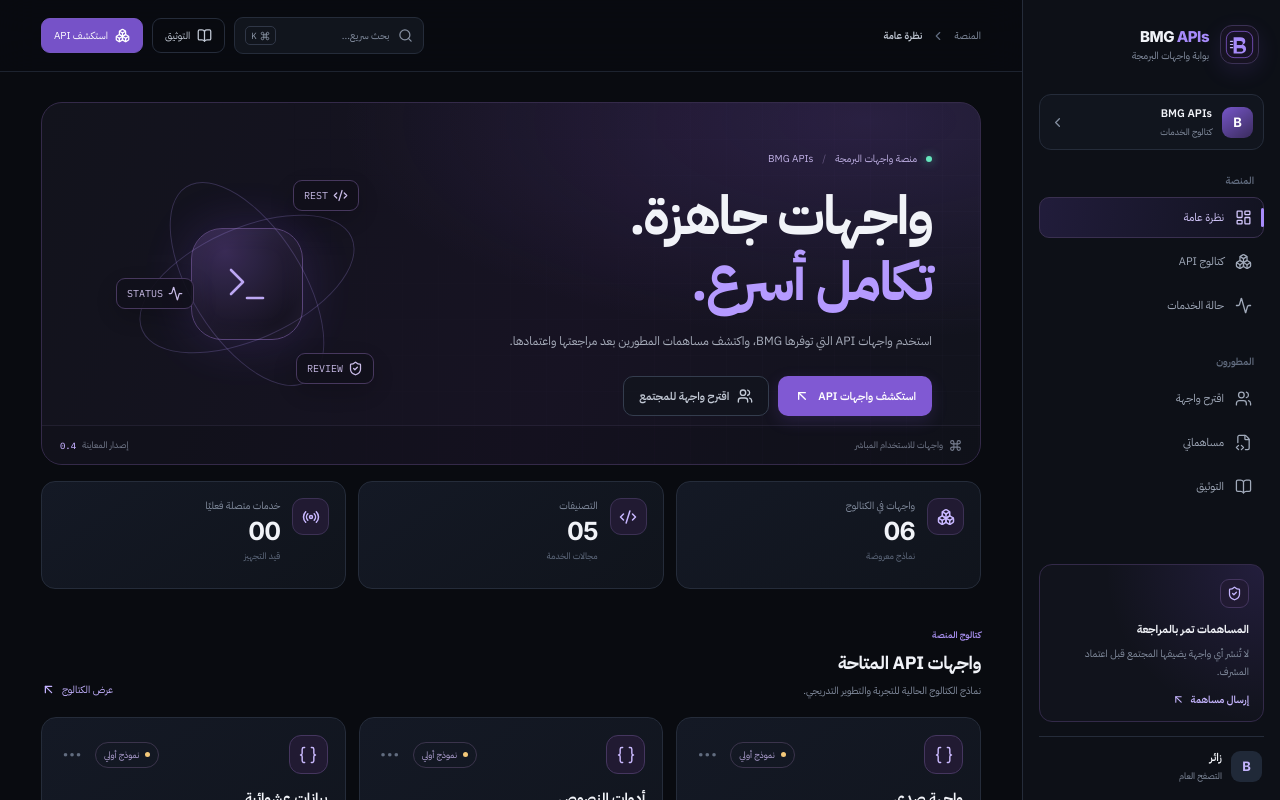
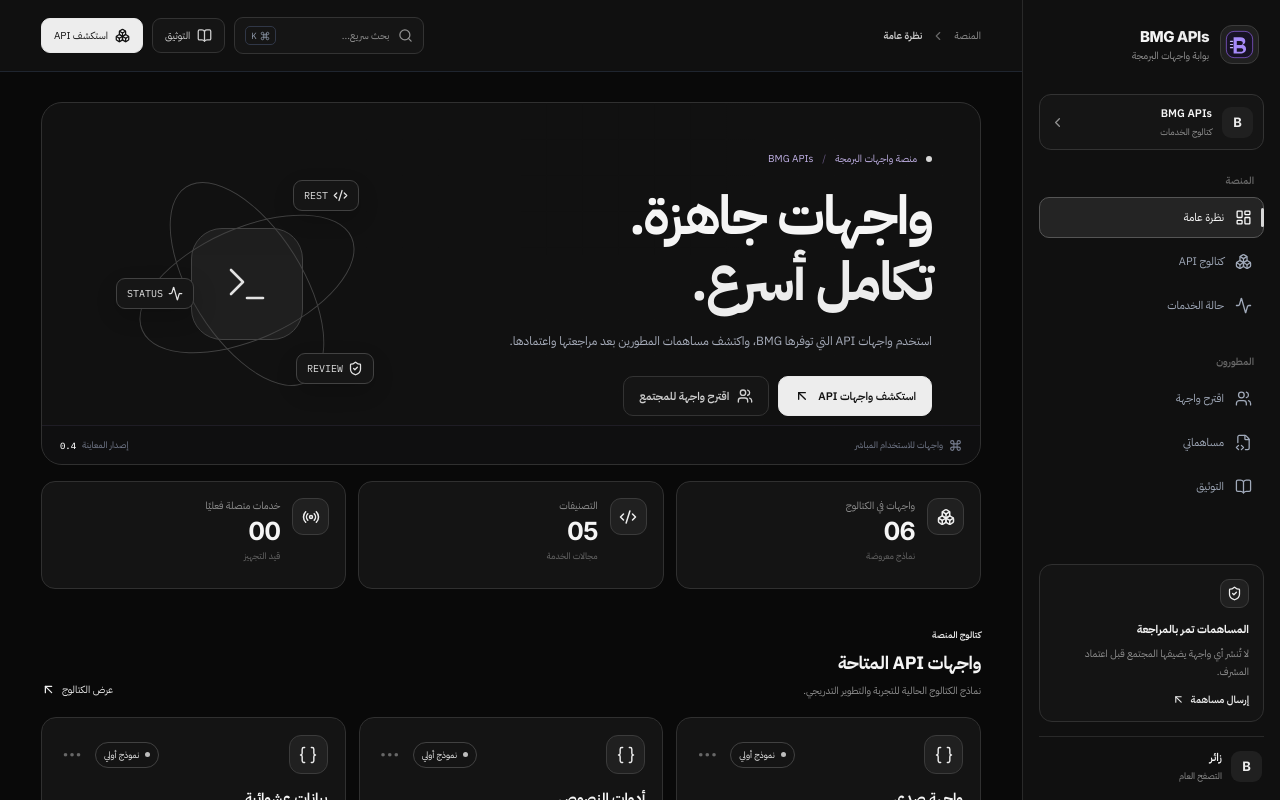
Before and after one commit to T7-T7/Bmg-Apis, a Next.js app: page / in a window 1280 px wide. Shown: the top 800 px of the page. Built offline with nearby package versions, Linux system fonts and the light colour scheme.

Commit message:
اعتماد هوية لونية أحادية هادئة للمنصة

```diff
--- a/app/globals.css
+++ b/app/globals.css
@@ -386,3 +386,83 @@ code, pre, kbd { font-family: "IBM Plex Mono", monospace; }
 .builder-success svg { color: var(--mint); }
 .catalog-reset:disabled { opacity: .4; cursor: not-allowed; }
 .card-more { display: inline-flex; align-items: center; justify-content: center; cursor: default; }
+
+
+/* BMG APIs — restrained monochrome visual system */
+:root {
+  --bg: #090909;
+  --bg-soft: #101010;
+  --surface: #151515;
+  --surface-raised: #1c1c1c;
+  --surface-hover: #252525;
+  --line: #292929;
+  --line-strong: #414141;
+  --text: #f5f5f5;
+  --text-soft: #d0d0d0;
+  --muted: #929292;
+  --muted-2: #686868;
+  --accent: #e5e5e5;
+  --accent-strong: #ffffff;
+  --accent-wash: rgba(255,255,255,.07);
+  --mint: #c9c9c9;
+  --warning: #bdbdbd;
+  --danger: #eeeeee;
+  --shadow-card: 0 14px 40px rgba(0,0,0,.28);
+}
+::selection { background: rgba(255,255,255,.22); color: #fff; }
+:focus-visible { outline-color: #dedede; }
+.sidebar, .topbar, .command-panel { background: #101010; }
+.brand-mark, .workspace-avatar, .profile-avatar, .callout-icon, .stat-icon,
+.api-glyph, .cta-icon, .docs-card-icon, .service-icon, .builder-intro-icon {
+  border-color: #3b3b3b;
+  background: #202020;
+  color: #ededed;
+  box-shadow: none;
+}
+.brand-copy strong i, .eyebrow, .section-overline, .text-link, .card-link,
+.sidebar-callout a, .workflow-card-top, .welcome-content h1 span,
+.welcome-bottom b, .api-state, .docs-card a { color: #ededed; }
+.nav-item.active, .filter-chip.active {
+  border-color: #555;
+  background: #242424;
+  color: #fff;
+}
+.nav-active-mark, .kicker-pulse, .footer-status { background: #d8d8d8; box-shadow: none; }
+.sidebar-callout, .welcome-banner, .bottom-cta, .overview-stat, .api-card,
+.workflow-card, .docs-card, .builder-main, .builder-aside, .page-panel {
+  background: #141414;
+  border-color: #303030;
+  box-shadow: none;
+}
+.welcome-banner { background: #111; }
+.welcome-grid { opacity: .06; filter: grayscale(1); }
+.orbit, .orbit-core, .orbit-chip { border-color: #454545; color: #eee; }
+.orbit-core { background: #202020; box-shadow: none; }
+.orbit-chip { background: #171717; }
+.button-primary, .top-create {
+  border-color: #e8e8e8;
+  background: #ededed;
+  color: #111;
+  box-shadow: none;
+}
+.button-primary:hover, .top-create:hover { background: #fff; color: #000; }
+.button-quiet, .button-secondary, .top-docs, .catalog-reset,
+.filter-chip, .search-field input, .quick-search, .workspace-switch {
+  background: #151515;
+  border-color: #333;
+}
+.api-route, .preview-endpoint, .code-panel, .preview-json { background: #0c0c0c; border-color: #303030; }
+.method-get, .method-post, .method-put, .method-patch, .method-delete {
+  background: #292929;
+  color: #f0f0f0;
+}
+.api-state { border-color: #414141; }
+.api-state i { background: #bdbdbd; }
+.builder-success { border-color: #555; background: #1c1c1c; color: #eee; }
+.builder-success svg { color: #eee; }
+.review-step { display:flex; align-items:flex-start; gap:12px; padding:13px 0; border-bottom:1px solid var(--line); }
+.review-step > span { display:grid; place-items:center; flex:0 0 28px; height:28px; border:1px solid var(--line-strong); border-radius:8px; color:#eee; font:11px "IBM Plex Mono",monospace; }
+.review-step div { display:grid; gap:5px; }
+.review-step strong { font-size:11px; }
+.review-step small { color:var(--muted); font-size:9px; line-height:1.8; }
+.code-input { min-height:220px; font-family:"IBM Plex Mono",monospace; font-size:11px; line-height:1.8; }
```
